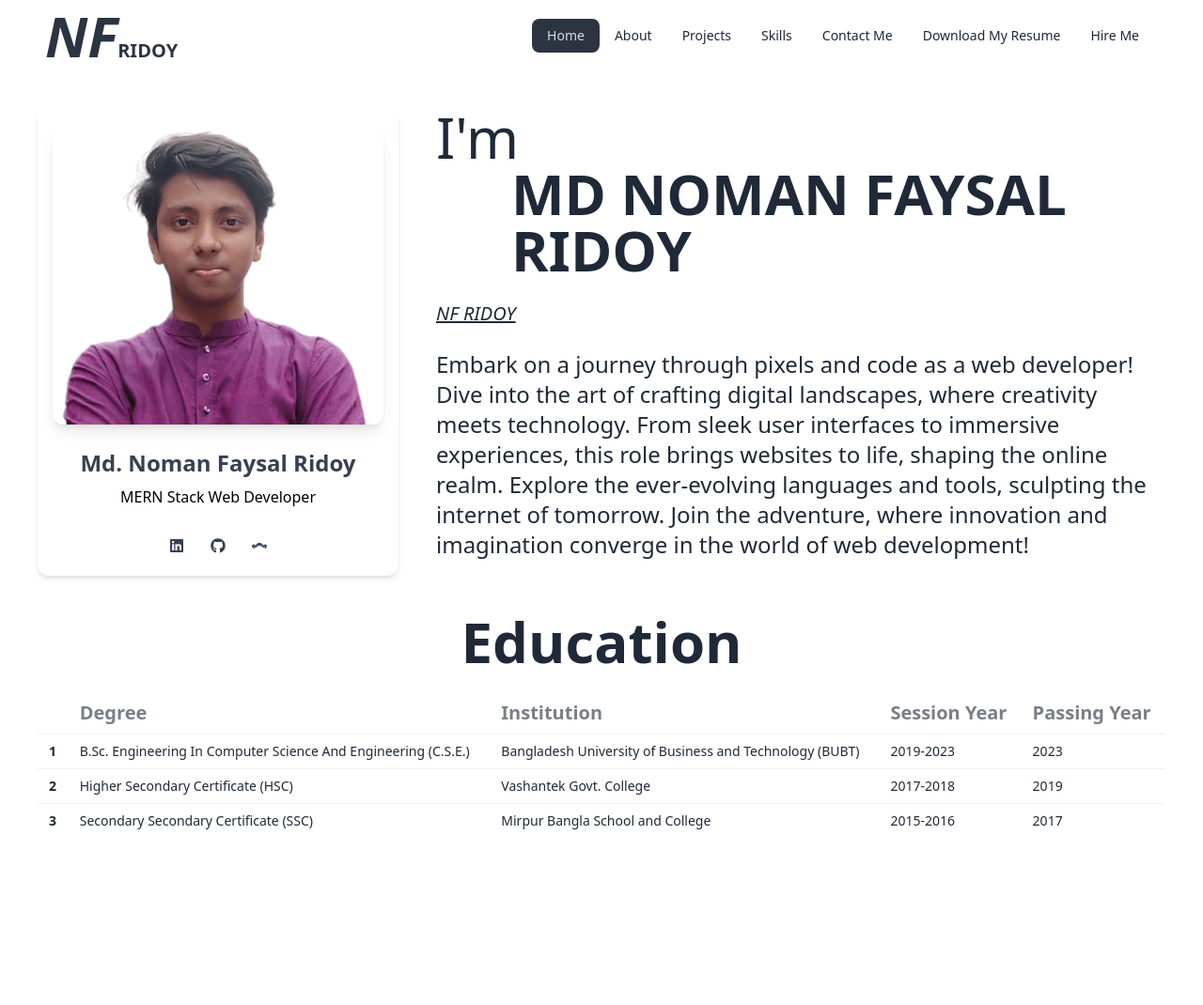
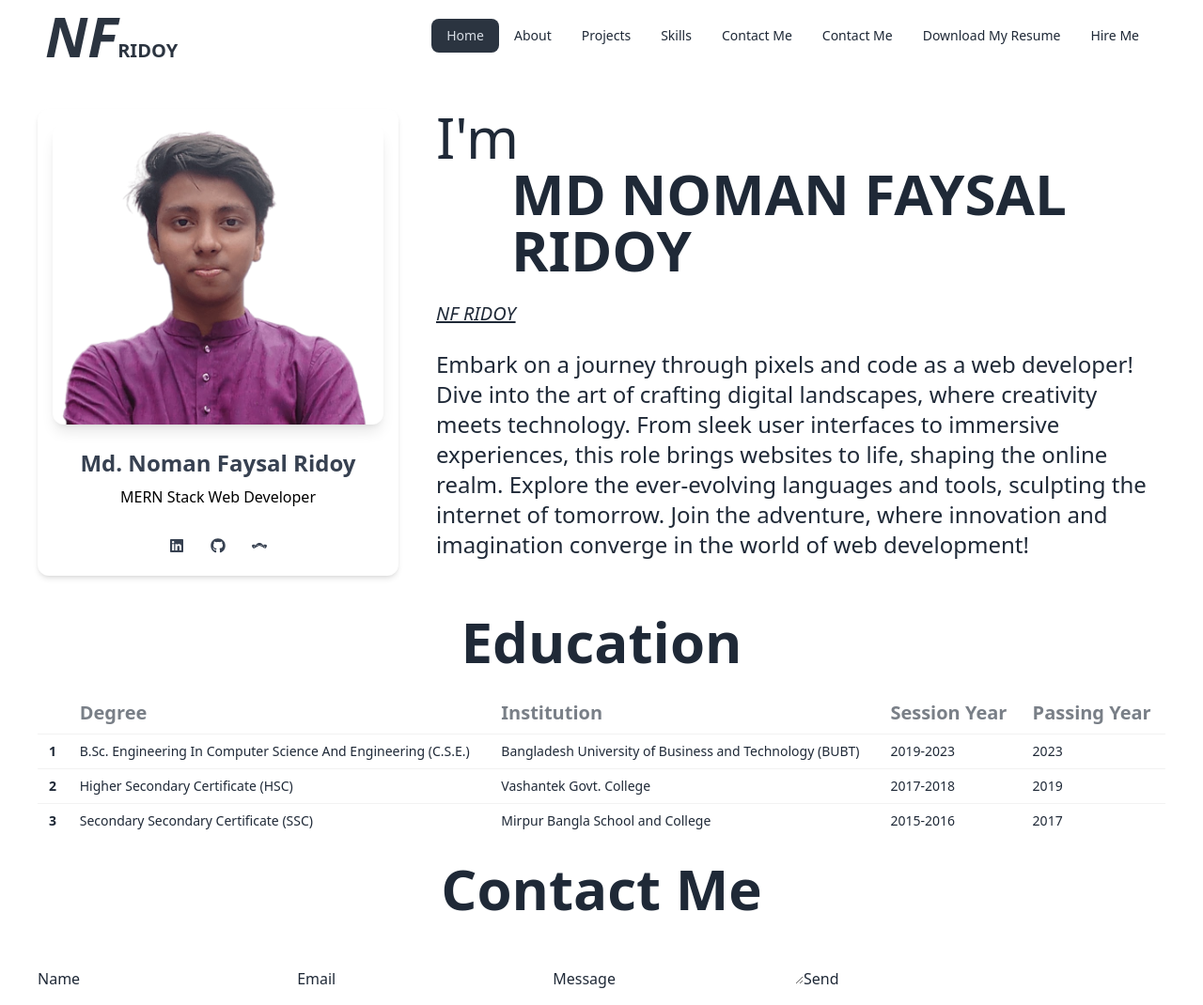
Before and after one commit to NFRIDOY/nfridoy-portfolio, a React (Vite) app: page / in a window 1280 px wide. Shown: the whole page at 94% size. Before the commit the page ends 916 px from the top, so only its background shows below. Built offline with nearby package versions, Linux system fonts and the light colour scheme.

Commit message:
Email js test

```diff
--- a/index.html
+++ b/index.html
@@ -1,13 +1,23 @@
 <!doctype html>
-<html lang="en" >
+<html lang="en">
+
 <head>
   <meta charset="UTF-8" />
   <link rel="icon" type="image/svg+xml" href="/vite.svg" />
   <meta name="viewport" content="width=device-width, initial-scale=1.0" />
   <title>NF RIDOY</title>
 </head>
+
 <body>
   <div id="root"></div>
   <script type="module" src="/src/main.jsx"></script>
+  <script type="text/javascript" src="https://cdn.jsdelivr.net/npm/@emailjs/browser@3/dist/email.min.js">
+  </script>
+  <script type="text/javascript">
+    (function () {
+      emailjs.init("t4N3CFDWIIpLqckhc");
+    })();
+  </script>
 </body>
+
 </html>
--- a/package.json
+++ b/package.json
@@ -10,6 +10,7 @@
     "preview": "vite preview"
   },
   "dependencies": {
+    "@emailjs/browser": "^3.11.0",
     "firebase": "^10.7.1",
     "localforage": "^1.10.0",
     "match-sorter": "^6.3.1",
--- /dev/null
+++ b/src/components/ContactMe/ContactMe.jsx
@@ -0,0 +1,32 @@
+import emailjs from '@emailjs/browser';
+import { useRef } from 'react';
+
+export default function ContactMe() {
+
+    const form = useRef();
+
+    const sendEmail = (e) => {
+        e.preventDefault();
+
+        emailjs.sendForm('service_961r49l', 'YOUR_TEMPLATE_ID', form.current, 't4N3CFDWIIpLqckhc')
+            .then((result) => {
+                console.log(result.text);
+            }, (error) => {
+                console.log(error.text);
+            });
+    };
+
+    return (
+        <div>
+            <form ref={form} onSubmit={sendEmail}>
+                <label>Name</label>
+                <input type="text" name="user_name" />
+                <label>Email</label>
+                <input type="email" name="user_email" />
+                <label>Message</label>
+                <textarea name="message" />
+                <input type="submit" value="Send" />
+            </form>
+        </div>
+    )
+}
--- a/src/components/Navbar/Navbar.jsx
+++ b/src/components/Navbar/Navbar.jsx
@@ -66,14 +66,14 @@ export default function Navbar() {
                         </li>
 
                         <li>
-                            <button
-                                to="/blogs"
+                            <Link
+                                to={"#ContactMe"}
                                 className={({ isActive, isPending }) =>
                                     isPending ? "pending" : isActive ? "active" : ""
                                 }
                             >
                                 Contact Me
-                            </button>
+                            </Link>
                         </li>
                         <li>
                             <a
@@ -88,14 +88,14 @@ export default function Navbar() {
                             </a>
                         </li>
                         <li>
-                            <button
-                                to="#Contact"
+                            <a
+                                href="#ContactMe"
                                 className={({ isActive, isPending }) =>
                                     isPending ? "pending" : isActive ? "active" : ""
                                 }
                             >
                                 Hire Me
-                            </button>
+                            </a>
                         </li>
 
                     </ul>
@@ -159,14 +159,23 @@ export default function Navbar() {
                     </li>
 
                     <li>
-                        <button
-                            to="#Contact"
+                        <Link
+                            to={'#ContactMe'}
                             className={({ isActive, isPending }) =>
                                 isPending ? "pending" : isActive ? "active" : ""
                             }
                         >
                             Contact Me
-                        </button>
+                        </Link>
+                    </li>
+                    <li>
+                        <a href="#ContactMe"
+                            className={({ isActive, isPending }) =>
+                                isPending ? "pending" : isActive ? "active" : ""
+                            }
+                        >
+                            Contact Me
+                        </a>
                     </li>
                     <li>
                         <a
@@ -182,7 +191,7 @@ export default function Navbar() {
                     </li>
                     <li>
                         <button
-                            to="#Contact"
+                            to="#ContactMe"
                             className={({ isActive, isPending }) =>
                                 isPending ? "pending" : isActive ? "active" : ""
                             }
--- a/src/pages/Home/Home.jsx
+++ b/src/pages/Home/Home.jsx
@@ -1,4 +1,5 @@
 import Bannner from "../../components/Bannner/Bannner";
+import ContactMe from "../../components/ContactMe/ContactMe";
 import Education from "../../components/Education/Education";
 import MainHeader from "../../components/Headers/MainHeader";
 import Container from './../../components/Containers/Container';
@@ -13,7 +14,12 @@ export default function Home() {
                     Education
                 </MainHeader>
                 <Education></Education>
-
+                <MainHeader>
+                    <div id="#ContactMe">
+                        Contact Me
+                    </div>
+                </MainHeader>
+                <ContactMe></ContactMe>
             </Container>
         </div>
     )
```
Also changed, not shown: 1 other file (tests, documents, lock files or other folders). Lines whose indentation alone changed are shown as unchanged.
